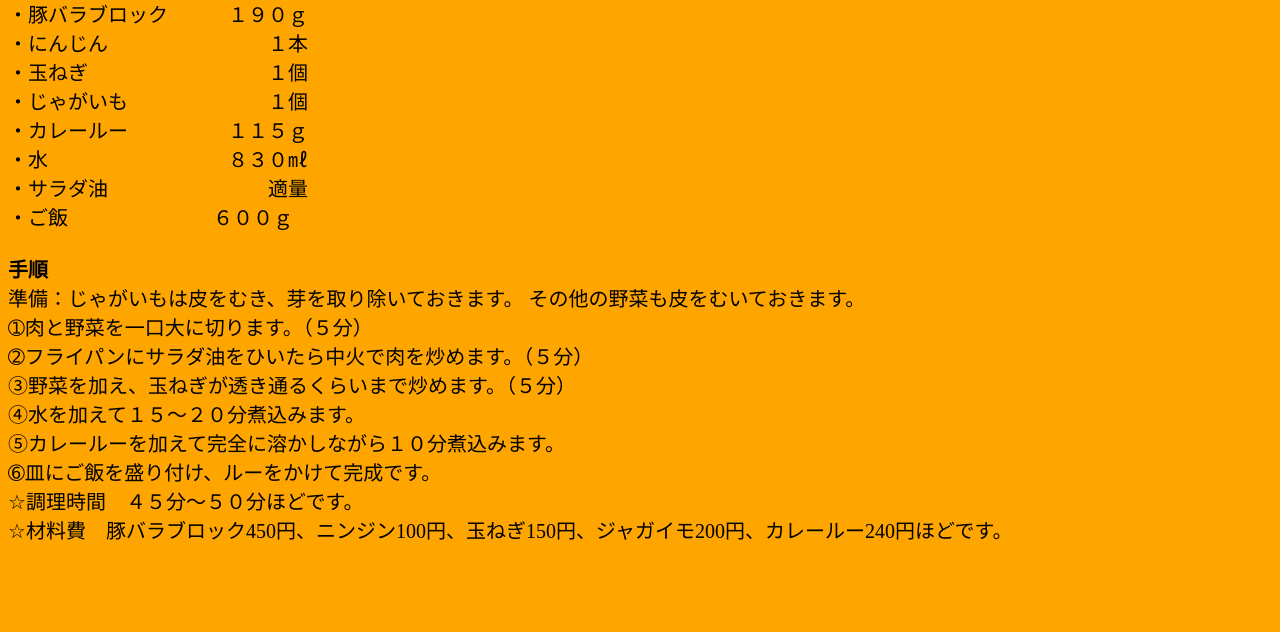
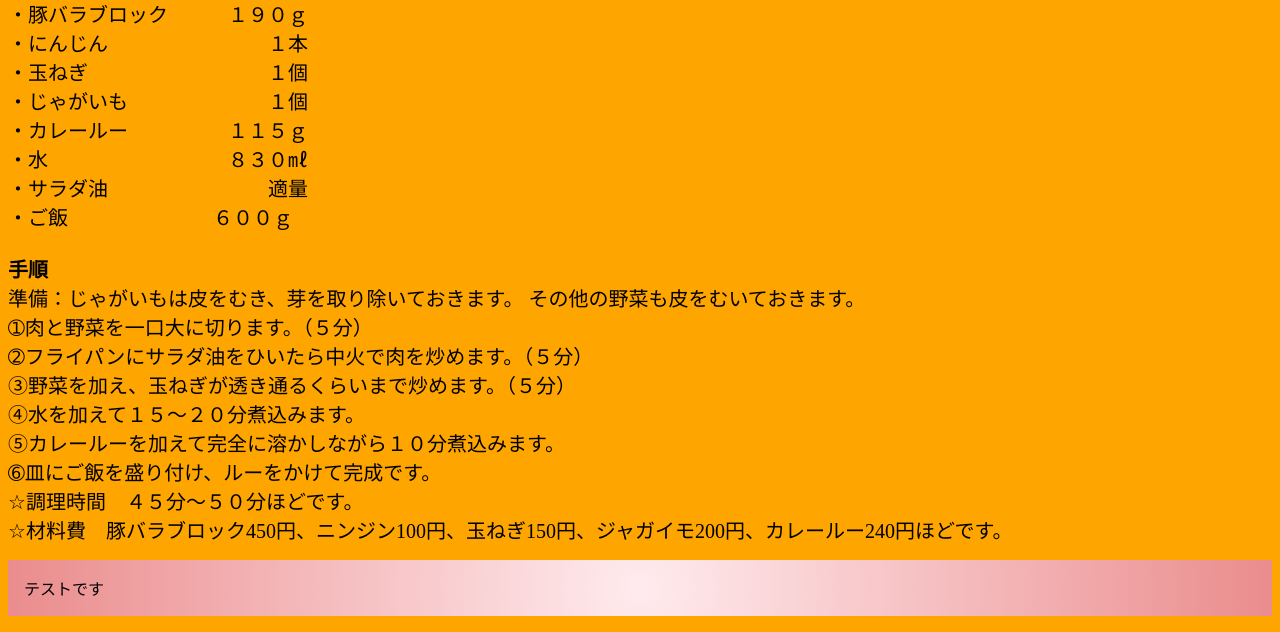
Before and after one commit to Yoshi-is-a-Yoshi/Groupworks.github.io, a plain HTML site: page 2024/Group2/index.html in a window 1280 px wide. Shown: the part 491-1123 px from the top of the page. Before the commit the page ends 1043 px from the top, so only its background shows below. Drawn offline with Linux system fonts and the light colour scheme.

Commit message:
Update index.html

```diff
--- a/2024/Group2/index.html
+++ b/2024/Group2/index.html
@@ -73,6 +73,12 @@
 
 </div>
 
+
+<div class="normal-box7">
+テストです
+</div>
+
+
 </body>
 
 
```
